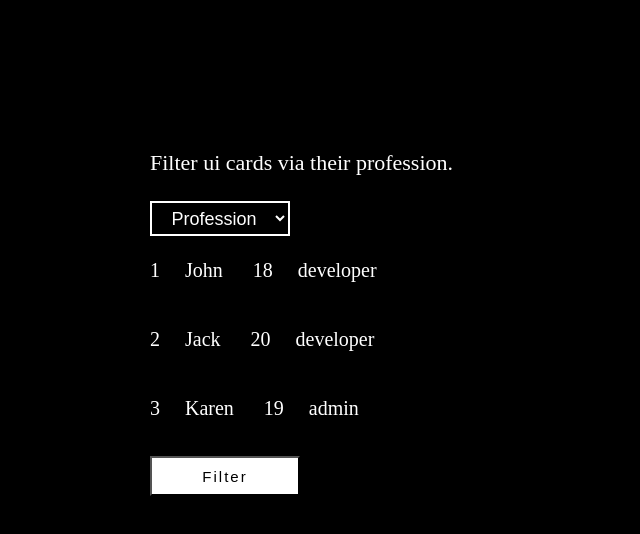
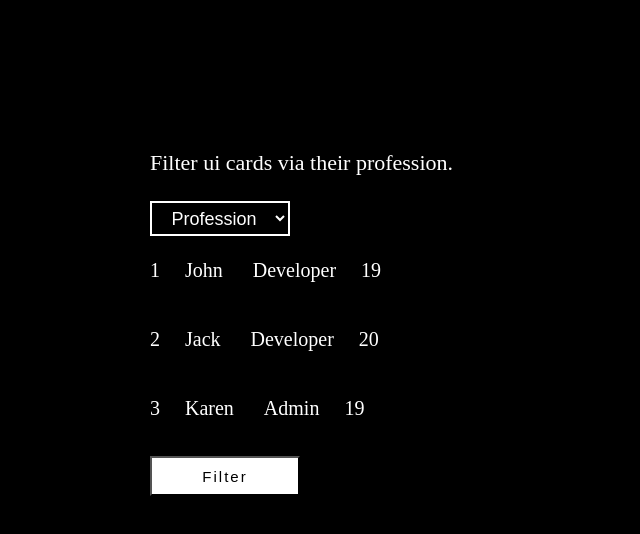
Before and after one commit to kunalcharde/filter-card, a plain HTML site: page index.html in a window 1280 px wide. Shown: the whole page, without its empty margins (0-640 px from the left). Drawn offline with Linux system fonts and the light colour scheme.

Commit message:
first commit

```diff
--- a/index.html
+++ b/index.html
@@ -12,9 +12,9 @@
     <div class="container">
       <p class="para">Filter ui cards via their profession.</p>
       <select id="list" onchange="getSelectedValue()" title="selection">
-        <option value="profession">Profession</option>
-        <option value="developer">Developer</option>
-        <option value="admin">Admin</option>
+        <option value="Profession">Profession</option>
+        <option value="Developer">Developer</option>
+        <option value="Admin">Admin</option>
       </select>
       <div id="item"></div>
       <button id="btn" onclick="filterEmployee()">Filter</button>
--- a/script.js
+++ b/script.js
@@ -4,9 +4,9 @@ function getSelectedValue() {
 }
 
 const employeeArr = [
-  { id: 1, name: "John", age: "18", profession: "developer" },
-  { id: 2, name: "Jack", age: "20", profession: "developer" },
-  { id: 3, name: "Karen", age: "19", profession: "admin" },
+  { id: 1, name: "John", profession: "Developer",age: "19"  },
+  { id: 2, name: "Jack",  profession: "Developer",age: "20" },
+  { id: 3, name: "Karen",  profession: "Admin",age: "19", },
 ];
 
 filterEmployee = () => {
@@ -21,17 +21,17 @@ filterEmployee = () => {
       "&nbsp&nbsp&nbsp&nbsp&nbsp" +
       user.name +
       "&nbsp&nbsp&nbsp&nbsp&nbsp&nbsp" +
+      user.profession+
+      "&nbsp&nbsp&nbsp&nbsp&nbsp" +
       user.age +
-      "&nbsp&nbsp&nbsp&nbsp&nbsp" +
-      user.profession +
-      "&nbsp&nbsp&nbsp&nbsp&nbsp" +
-      "<br><br>";
+      "&nbsp&nbsp&nbsp&nbsp&nbsp"
+      +"<br><br>";
   }
   document.getElementById("item").innerHTML = text;
 };
 
 filteredEmployee = (employee) => {
-  if (selectedValue == "profession") {
+  if (selectedValue == "Profession") {
     return true;
   }
   return employee.profession == selectedValue;
```
